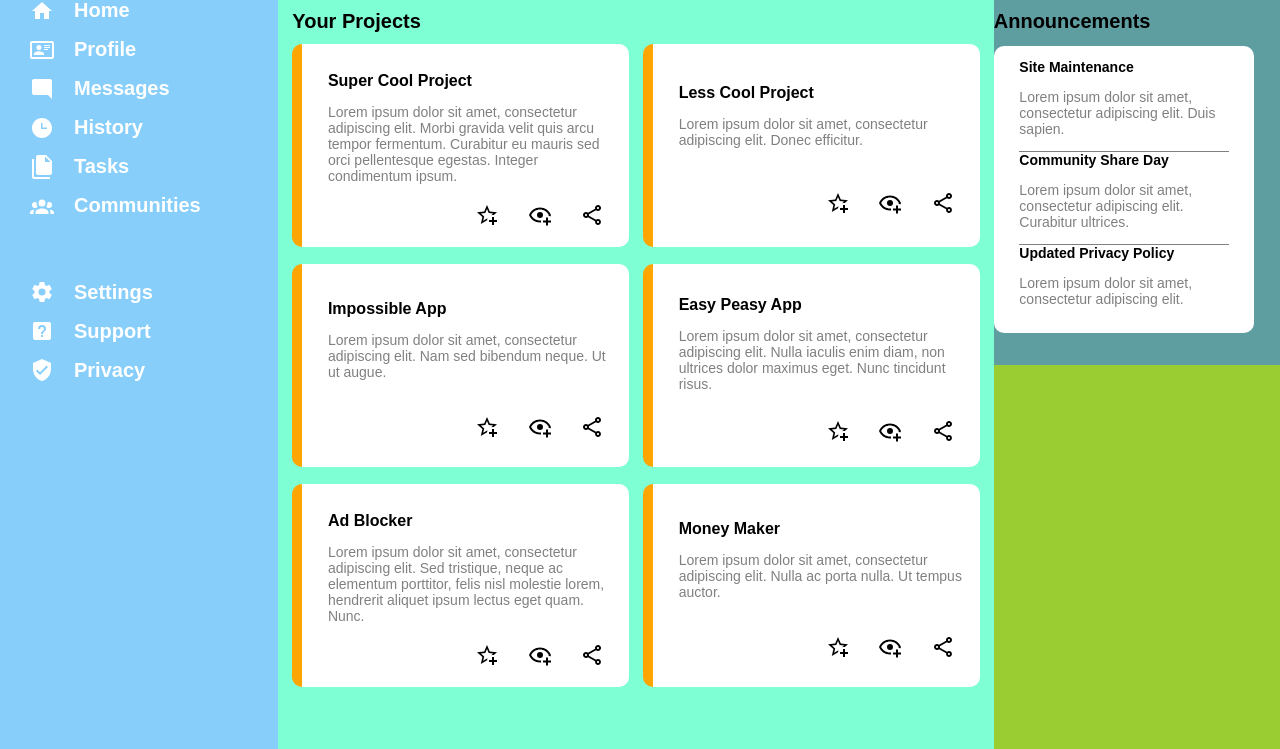
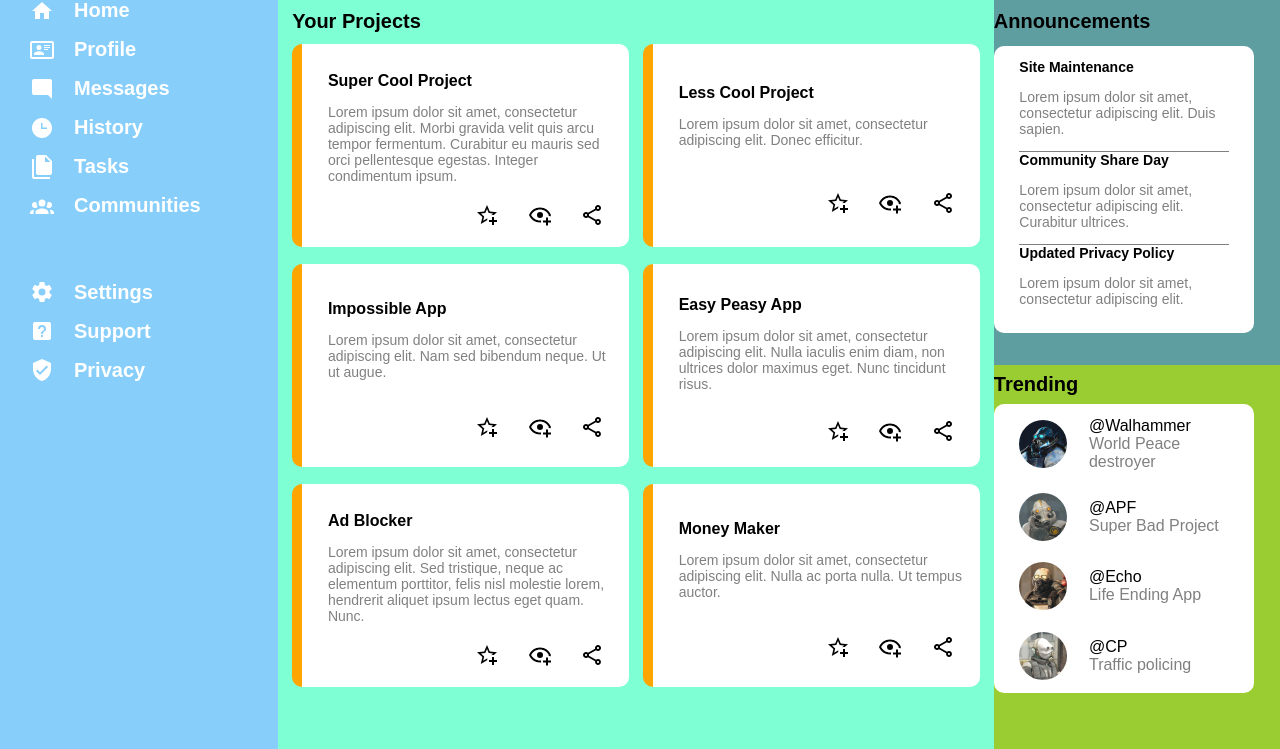
Before and after one commit to Grelgn/TOP-Admin-Dashboard, a plain HTML site: page index.html in a window 1280 px wide. Shown: the part 135-884 px from the top of the page. Drawn offline with Linux system fonts and the light colour scheme.

Commit message:
Finished the trending portion

```diff
--- a/index.html
+++ b/index.html
@@ -134,7 +134,29 @@
             </div>
         </div>
         <div class="trending">
-
+            <p>Trending</p>
+            <div class="trend">
+                <img src="images/charger.png" alt="">
+                <div>
+                    @Walhammer <br>
+                    <div>World Peace destroyer</div>
+                </div>
+                <img src="images/supressor.png" alt="">
+                <div>
+                    @APF
+                    <div>Super Bad Project</div>
+                </div>
+                <img src="images/grunt.png" alt="">
+                <div>
+                    @Echo
+                    <div>Life Ending App</div>
+                </div>
+                <img src="images/civil.png" alt="">
+                <div>
+                    @CP
+                    <div>Traffic policing</div>
+                </div>
+            </div>
         </div>
     </div>
 </body>
--- a/style.css
+++ b/style.css
@@ -210,3 +210,24 @@ button {
 .trending {
     background-color: yellowgreen;
 }
+
+.trending > p {
+    margin: 1vh 0;
+    font-size: 20px;
+}
+
+.trend {
+    display: grid;
+    border-radius: 10px;
+    background-color: white;
+    padding: 1vw 2vw;
+    margin-right: 2vw;
+    grid-template-columns: 1fr 4fr;
+    gap: 2.7vh;
+    font-weight: normal;
+    align-items: center;
+}
+
+.trend > div > div {
+    color: gray;
+}
```
Also changed, not shown: images/charger.png (added), images/civil.png (added), images/grunt.png (added), images/supressor.png (added).
